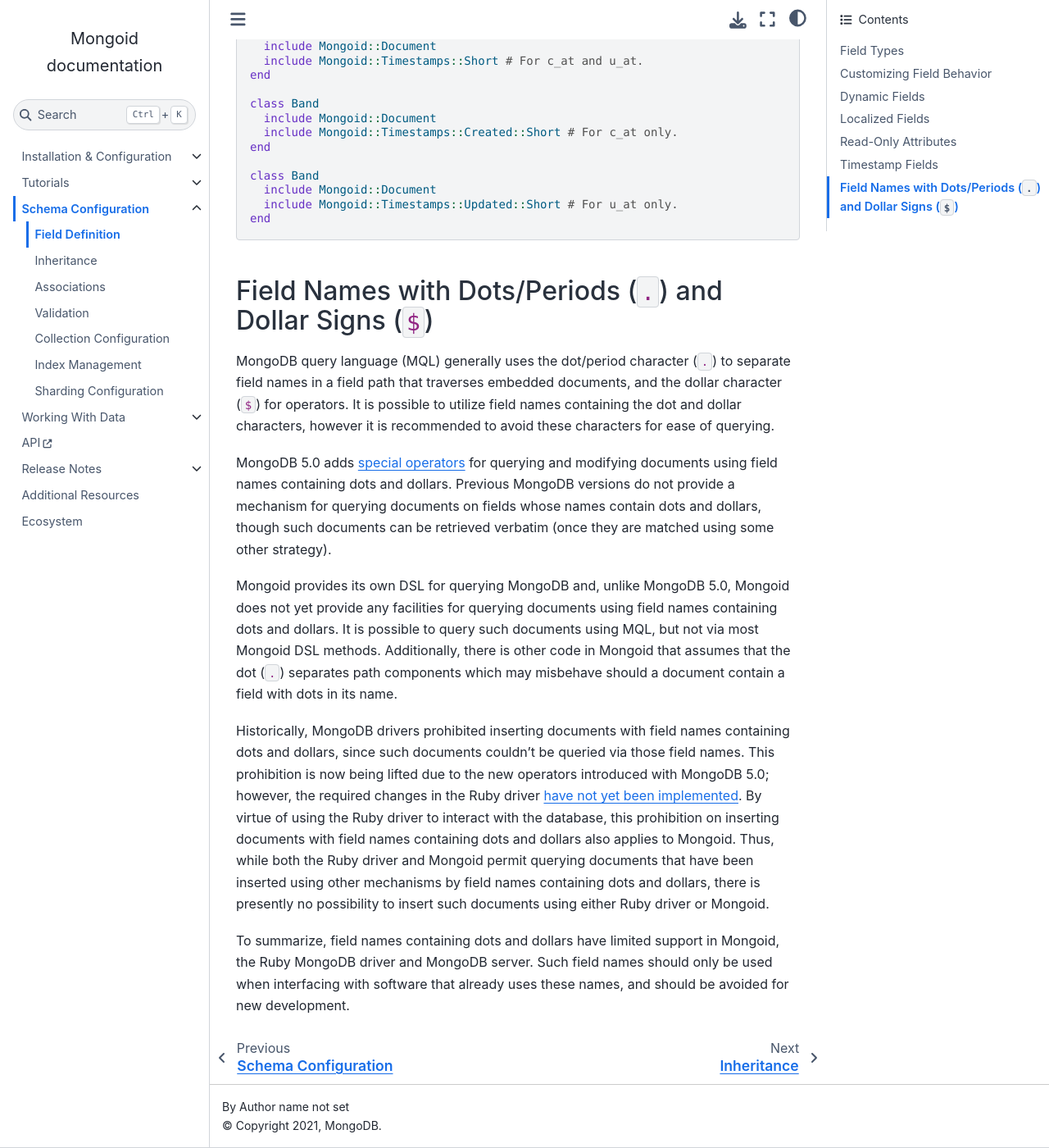
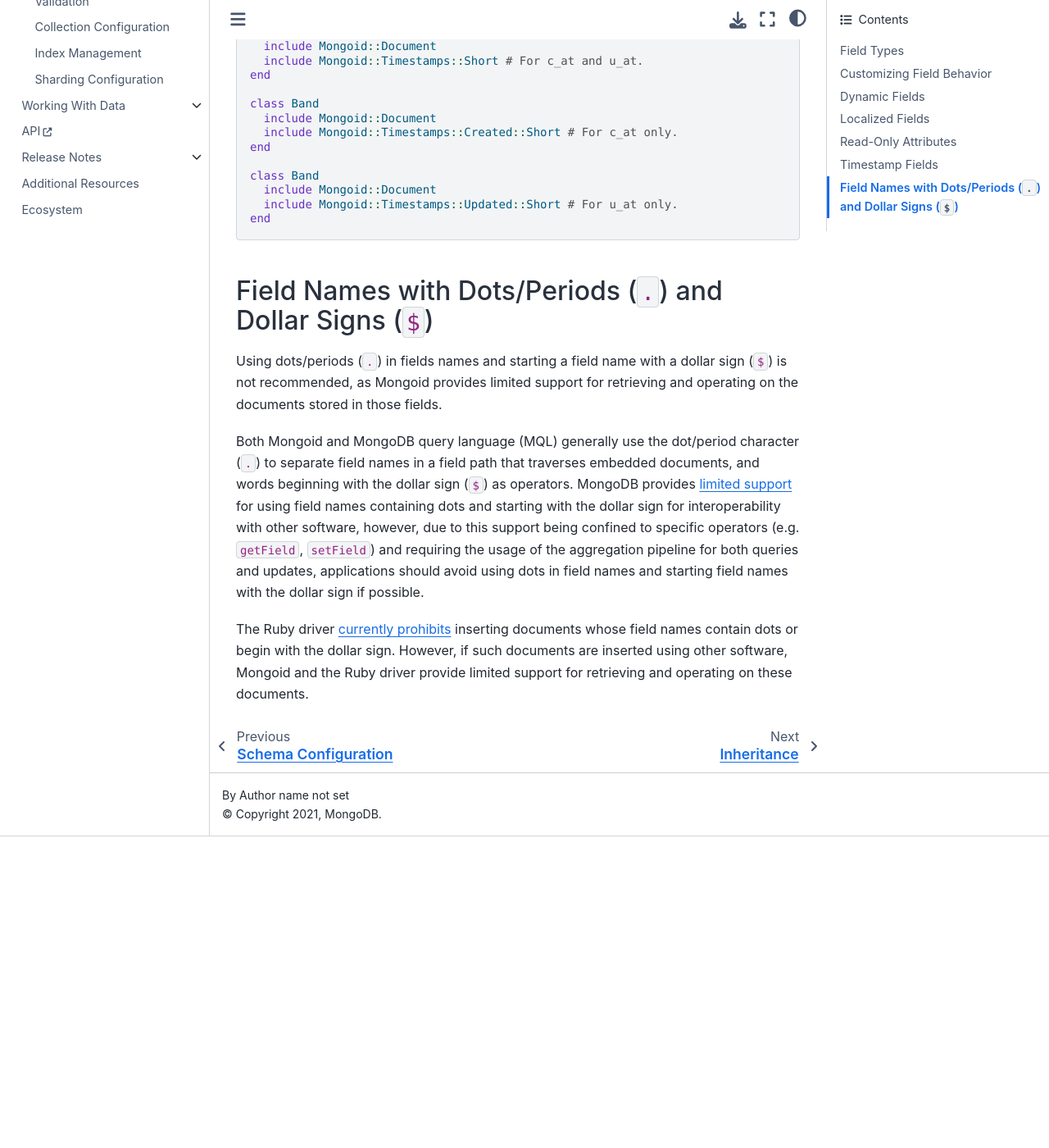
Before and after one commit to i80and/docs-mongoid, a Sphinx documentation site: the page built from docs/reference/fields.txt, in a window 1280 px wide and 1400 px high, scrolled down 25340 px. Shown: the whole window at 82% size. Built offline with Sphinx 7.4.7 and the Sphinx Book theme 1.1.4, drawn with Linux system fonts in a browser that asks for light colours; cross-references to code outside the pages are shown as plain code; after the commit the page ends 26360 px from its top, so only the background shows below that.

Commit message:
MONGOID-5161 revise dots and dollars documentation again (#5191)
* MONGOID-5161 revise dots and dollars documentation again

* suggested wording

Co-authored-by: Oleg Pudeyev <code@olegp.name>

```diff
--- a/docs/reference/fields.txt
+++ b/docs/reference/fields.txt
@@ -1320,41 +1320,26 @@ you can include the short versions of the modules.
 Field Names with Dots/Periods (``.``) and Dollar Signs (``$``)
 ==============================================================
 
-MongoDB query language (MQL) generally uses the dot/period character (``.``)
-to separate field names in a field path that traverses embedded documents, and
-the dollar character (``$``) for operators. It is possible to utilize field
-names containing the dot and dollar characters, however it is recommended to
-avoid these characters for ease of querying.
+Using dots/periods (``.``) in fields names and starting a field name with
+a dollar sign (``$``) is not recommended, as Mongoid provides limited support
+for retrieving and operating on the documents stored in those fields.
 
-MongoDB 5.0 adds `special operators
-<https://mongodb.com/docs/manual/core/dot-dollar-considerations/#std-label-crud-concepts-dot-dollar-considerations>`_
-for querying and modifying documents using field names containing dots and
-dollars. Previous MongoDB versions do not provide a mechanism for querying
-documents on fields whose names contain dots and dollars, though such documents
-can be retrieved verbatim (once they are matched using some other strategy).
+Both Mongoid and MongoDB query language (MQL) generally use the dot/period
+character (``.``) to separate field names in a field path that traverses
+embedded documents, and words beginning with the dollar sign (``$``) as
+operators. MongoDB provides `limited support
+<https://www.mongodb.com/docs/manual/core/dot-dollar-considerations/#std-label-crud-concepts-dot-dollar-considerations>`_
+for using field names containing dots and starting with the dollar sign
+for interoperability with other software,
+however, due to this support being confined to specific operators
+(e.g. :manual:`getField </reference/operator/aggregation/getField/>`,
+:manual:`setField </reference/operator/aggregation/setField/>`) and
+requiring the usage of the aggregation pipeline for both queries and updates,
+applications should avoid using dots in field names and starting field names
+with the dollar sign if possible.
 
-Mongoid provides its own DSL for querying MongoDB and, unlike MongoDB 5.0,
-Mongoid does not yet provide any facilities for querying documents using
-field names containing dots and dollars. It is possible to query such documents
-using MQL, but not via most Mongoid DSL methods. Additionally, there is
-other code in Mongoid that assumes that the dot (``.``) separates path
-components which may misbehave should a document contain a field with dots
-in its name.
-
-Historically, MongoDB drivers prohibited inserting documents with field names
-containing dots and dollars, since such documents couldn't be queried via
-those field names. This prohibition is now being lifted due to the new
-operators introduced with MongoDB 5.0; however, the required changes in the
-Ruby driver `have not yet been implemented
-<https://jira.mongodb.org/browse/RUBY-2528>`_. By virtue of using the Ruby
-driver to interact with the database, this prohibition on inserting documents
-with field names containing dots and dollars also applies to Mongoid.
-Thus, while both the Ruby driver and Mongoid permit querying documents that
-have been inserted using other mechanisms by field names containing dots and
-dollars, there is presently no possibility to insert such documents using
-either Ruby driver or Mongoid.
-
-To summarize, field names containing dots and dollars have limited support in
-Mongoid, the Ruby MongoDB driver and MongoDB server. Such field names should
-only be used when interfacing with software that already uses these names,
-and should be avoided for new development.
+The Ruby driver `currently prohibits
+<https://jira.mongodb.org/browse/RUBY-2528>`_ inserting documents whose
+field names contain dots or begin with the dollar sign. However, if such
+documents are inserted using other software, Mongoid and the Ruby driver
+provide limited support for retrieving and operating on these documents.
```
